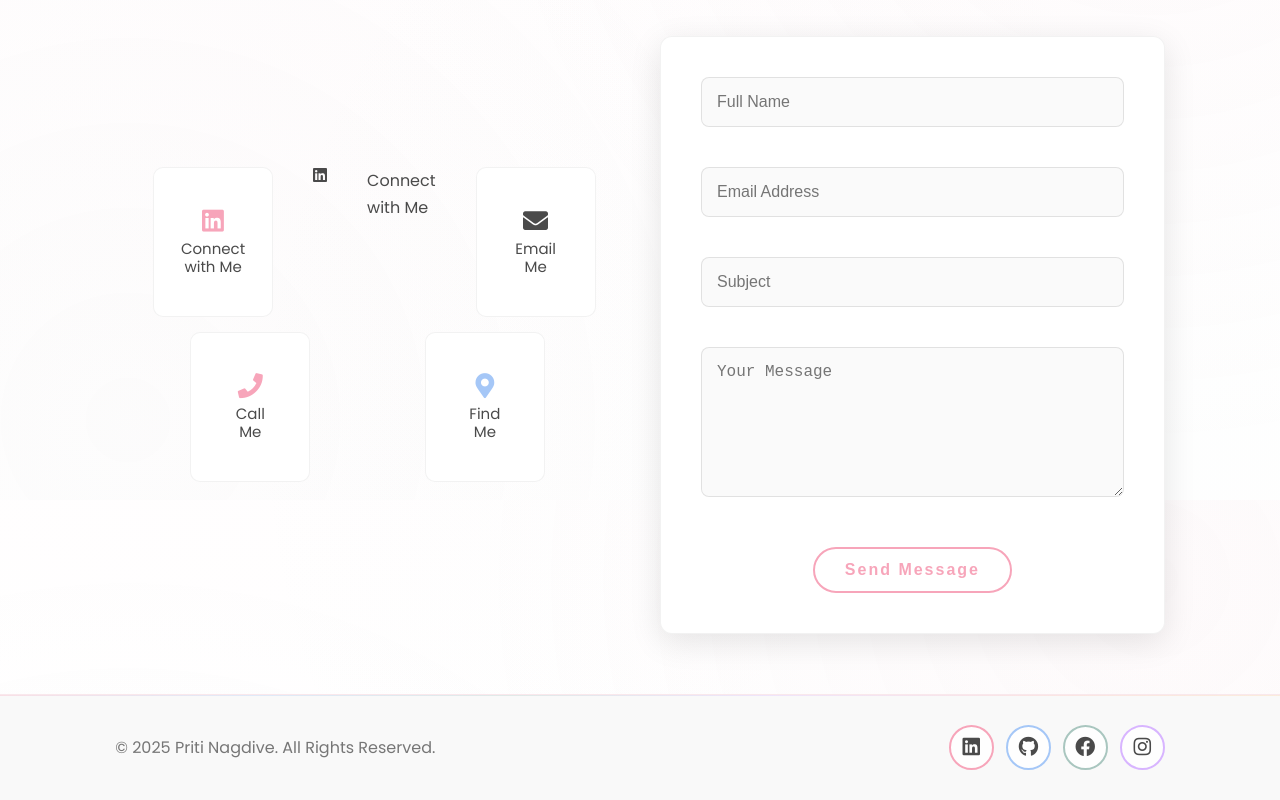
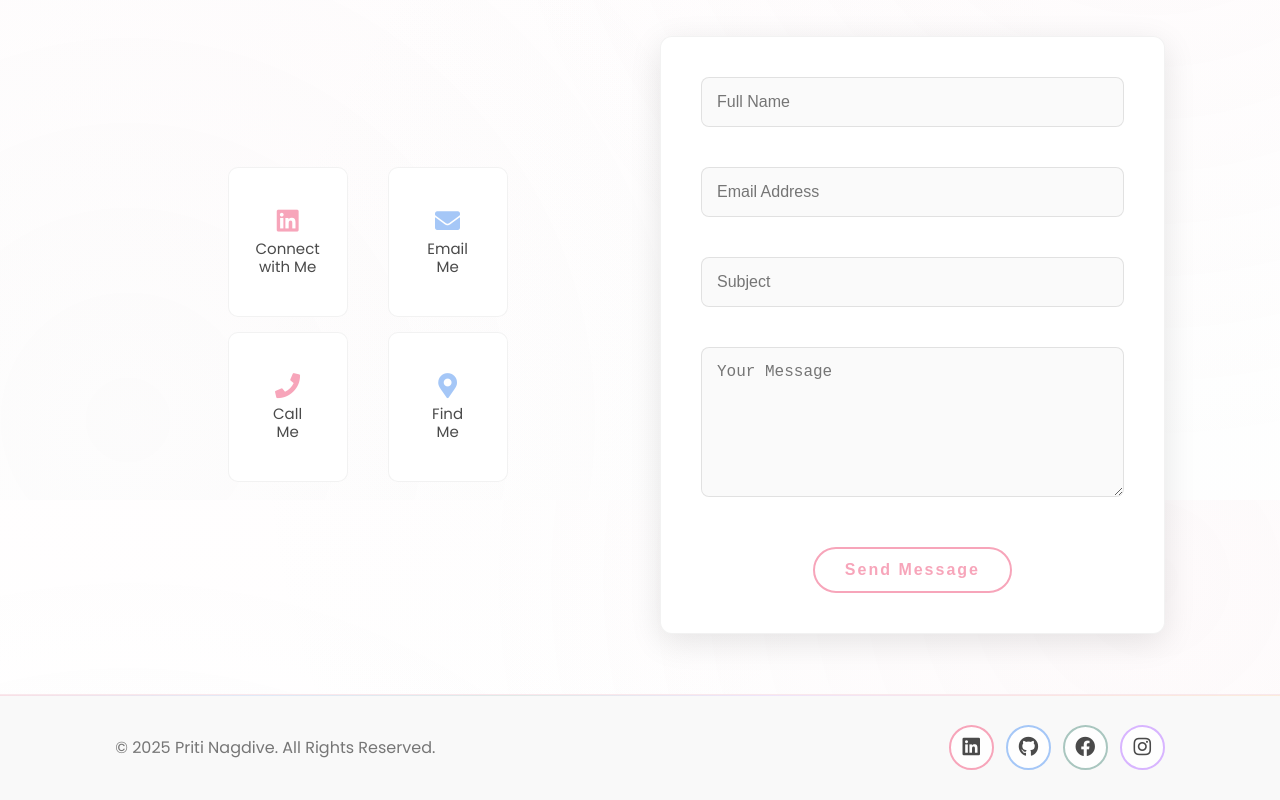
Before and after one commit to pritinagdive/Portfolio, a plain HTML site: page index.html in a window 1280 px wide. Shown: the part 7500-8300 px from the top of the page. Drawn offline with nearby package versions, Linux system fonts and the light colour scheme.

Commit message:
Update index.html
Error removed

```diff
--- a/index.html
+++ b/index.html
@@ -349,9 +349,6 @@
               <i class="fab fa-linkedin" aria-hidden="true"></i>
               <span>Connect with Me</span>
             </a>
-            <i class="fab fa-linkedin" aria-hidden="true"></i>
-            <span>Connect with Me</span>
-          </a>
           <a href="mailto:pritinagdive2002@gmail.com" class="contact-icon sound-element" data-sound-type="contact" aria-label="Email Me">
             <i class="fas fa-envelope" aria-hidden="true"></i>
             <span>Email Me</span>
```
